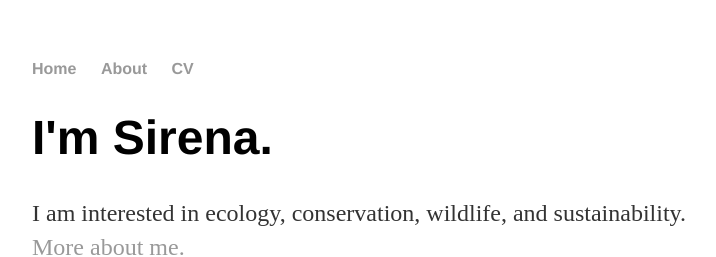
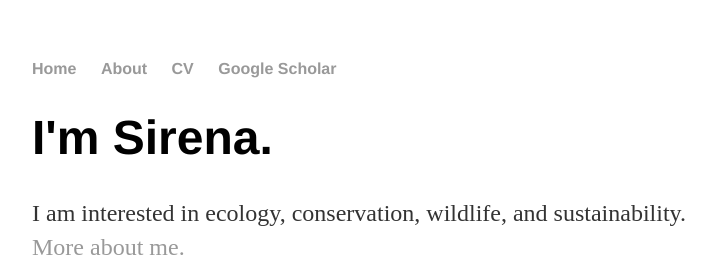
Before and after one commit to sirenalao/sirenalao, a Jekyll site: the page built from index.html, in a window 1280 px wide. Shown: the top 257 px of the page, without its empty margins (160-876 px from the left). Built offline with Jekyll 4.4.1, drawn with Linux system fonts in a browser that asks for light colours.

Commit message:
Update default.html

```diff
--- a/_layouts/default.html
+++ b/_layouts/default.html
@@ -11,6 +11,7 @@
 	        		<li><a href="/">Home</a></li>
 		        	<li><a href="/about">About</a></li>
 	        		<li><a href="/cv">CV</a></li>
+				<li><a href="https://scholar.google.com/citations?hl=en&user=1jID8DgAAAAJ&scilu=&scisig=AMD79ooAAAAAXOICQenpMYRrvF9QhOcjLbiP6Z9BBY6W&gmla=AJsN-F41TSvt_dKM33gWcxZQGphiWQMQUUYVLMj_YjMtqHG8VHd5sKwZioo4MSXoXjHVSYRU70qlx7d2uy_klxOOVXxdj6dKTxciWBowCLFxYaGQX4hj87g&sciund=16177851976640359585">Google Scholar</a></li>
 	    		</ul>
 			</nav>
 			<div class="container">
```
